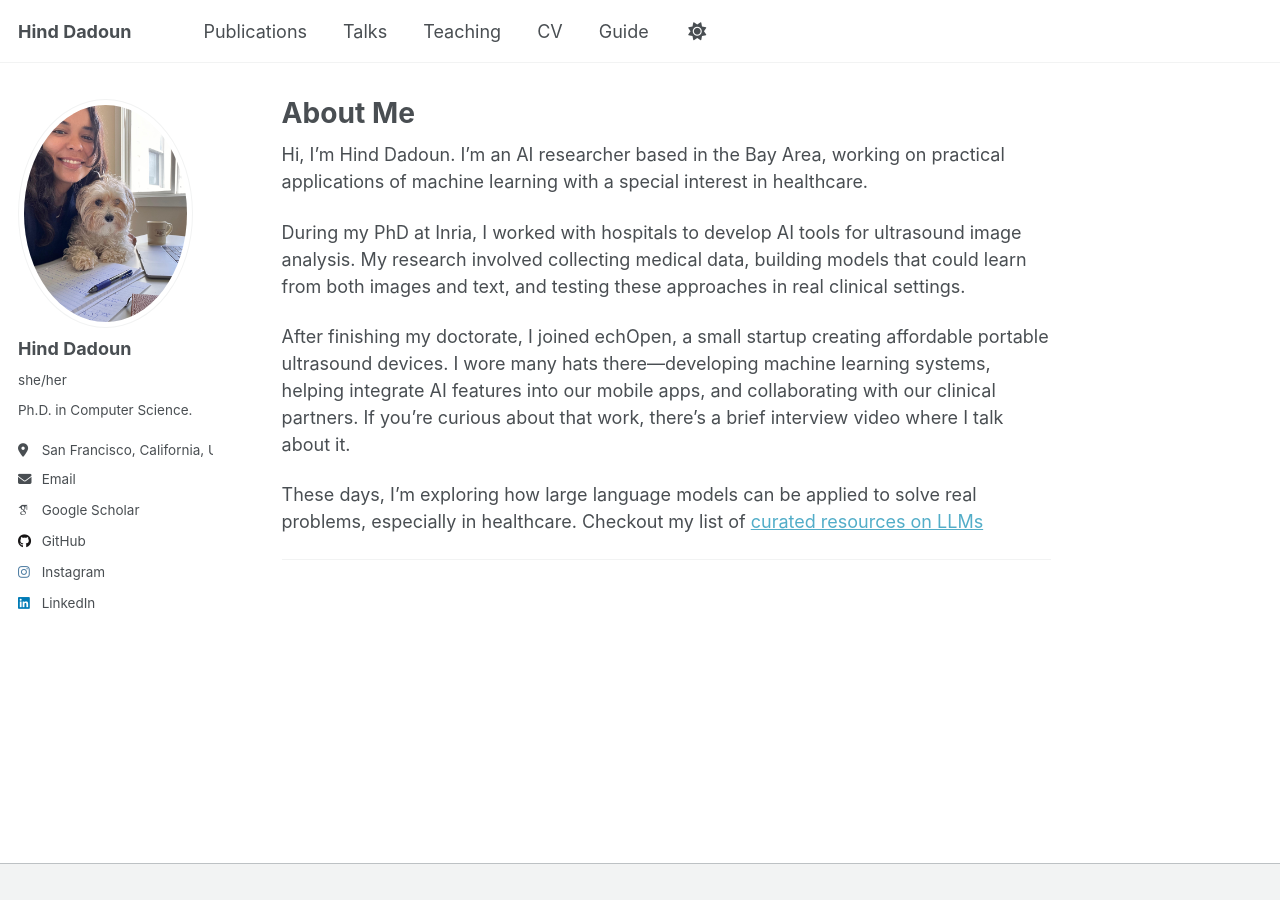
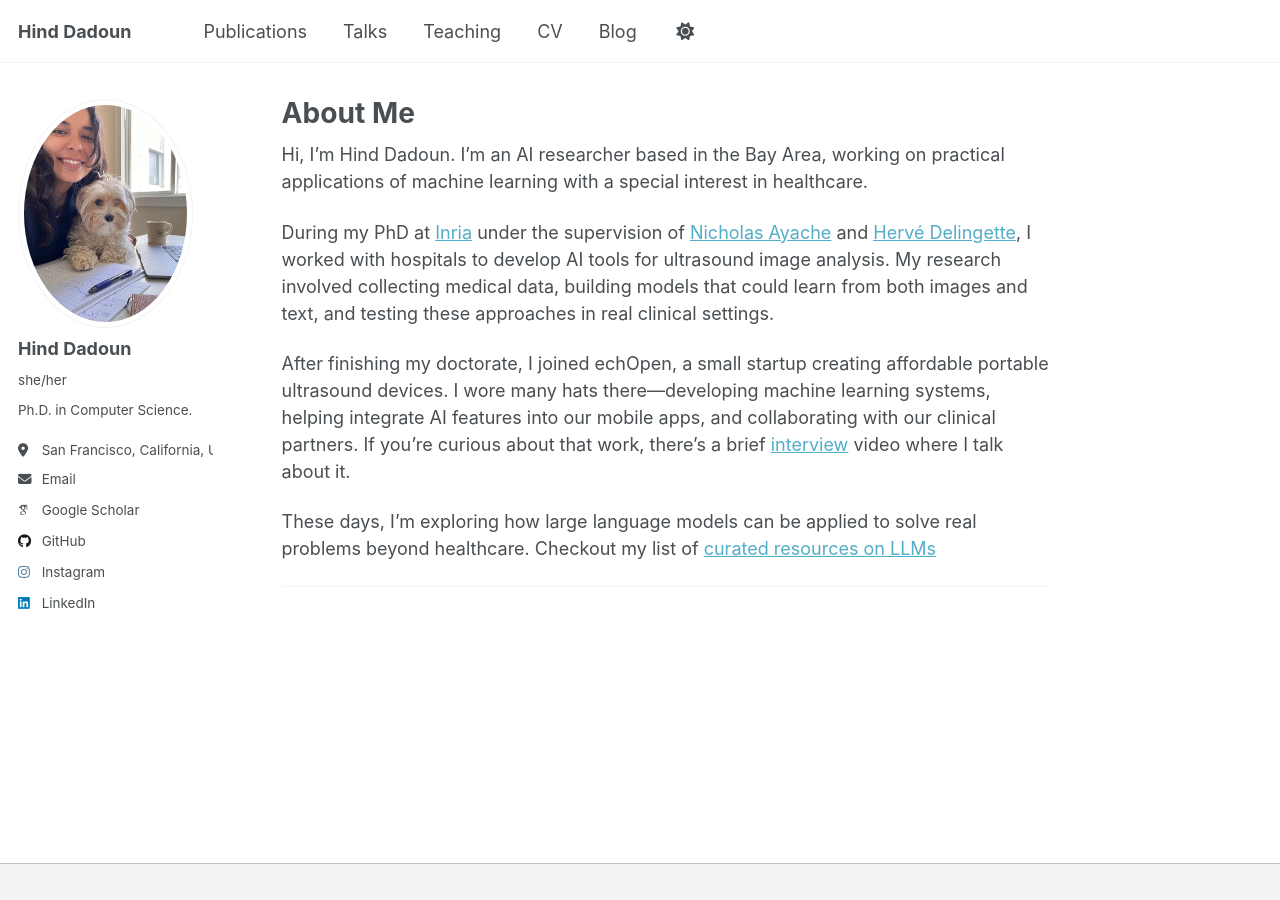
Before and after one commit to h-dadoun/h-dadoun.github.io, a Jekyll site: the page built from _pages/about.md, in a window 1280 px wide. Built offline with Jekyll 4.4.1, drawn with Linux system fonts in a browser that asks for light colours; some web fonts are replaced.

Commit message:
phd links

```diff
--- a/_data/navigation.yml
+++ b/_data/navigation.yml
@@ -29,5 +29,5 @@ main:
   # - title: "CV"
   #   url: /cv-json/
 
-  - title: "Guide"
+  - title: "Blog"
     url: /markdown/
--- a/_pages/about.md
+++ b/_pages/about.md
@@ -9,11 +9,11 @@ redirect_from:
 
 Hi, I'm Hind Dadoun. I'm an AI researcher based in the Bay Area, working on practical applications of machine learning with a special interest in healthcare.
 
- During my PhD at Inria, I worked with hospitals to develop AI tools for ultrasound image analysis. My research involved collecting medical data, building models that could learn from both images and text, and testing these approaches in real clinical settings.
+ During my PhD at [Inria](https://inria.fr/fr) under the supervision of [Nicholas Ayache](https://scholar.google.com/citations?user=29XL16UAAAAJ&hl=fr) and [Hervé Delingette](https://scholar.google.fr/citations?user=7xnkHM0AAAAJ&hl=fr), I worked with hospitals to develop AI tools for ultrasound image analysis. My research involved collecting medical data, building models that could learn from both images and text, and testing these approaches in real clinical settings.
 
- After finishing my doctorate, I joined echOpen, a small startup creating affordable portable ultrasound devices. I wore many hats there—developing machine learning systems, helping integrate AI features into our mobile apps, and collaborating with our clinical partners. If you're curious about that work, there's a brief interview video where I talk about it.
+ After finishing my doctorate, I joined echOpen, a small startup creating affordable portable ultrasound devices. I wore many hats there—developing machine learning systems, helping integrate AI features into our mobile apps, and collaborating with our clinical partners. If you're curious about that work, there's a brief [interview](https://www.echopen.com/ressources/videos/decouvrez-echopen-avec-hind-dadoun-phd-specialiste-en-intelligence-artificelle) video where I talk about it.
 
- These days, I'm exploring how large language models can be applied to solve real problems, especially in healthcare.
+ These days, I'm exploring how large language models can be applied to solve real problems beyond healthcare.
  Checkout my list of [curated resources on LLMs](https://h-dadoun.github.io/markdown/)
 
 ---
```
